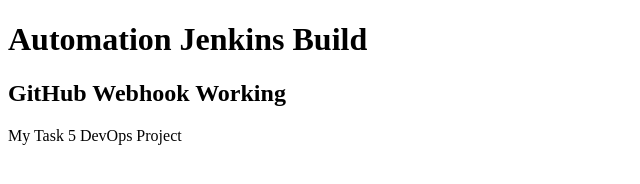
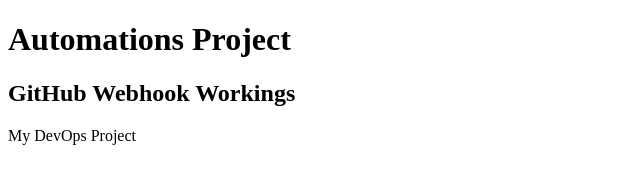
Before and after one commit to Syedibrahim07/jenkins-github, a plain HTML site: page index.html in a window 1280 px wide. Shown: the whole page, without its empty margins (0-640 px from the left). Drawn offline with Linux system fonts and the light colour scheme.

Commit message:
new updates

```diff
--- a/index.html
+++ b/index.html
@@ -5,11 +5,11 @@
 </head>
 <body>
 
-    <h1>Automation Jenkins Build</h1>
+    <h1>Automations Project</h1>
 
-    <h2>GitHub Webhook Working</h2>
+    <h2>GitHub Webhook Workings</h2>
 
-    <p>My Task 5 DevOps Project</p>
+    <p>My DevOps Project</p>
 
 </body>
 </html>
```
